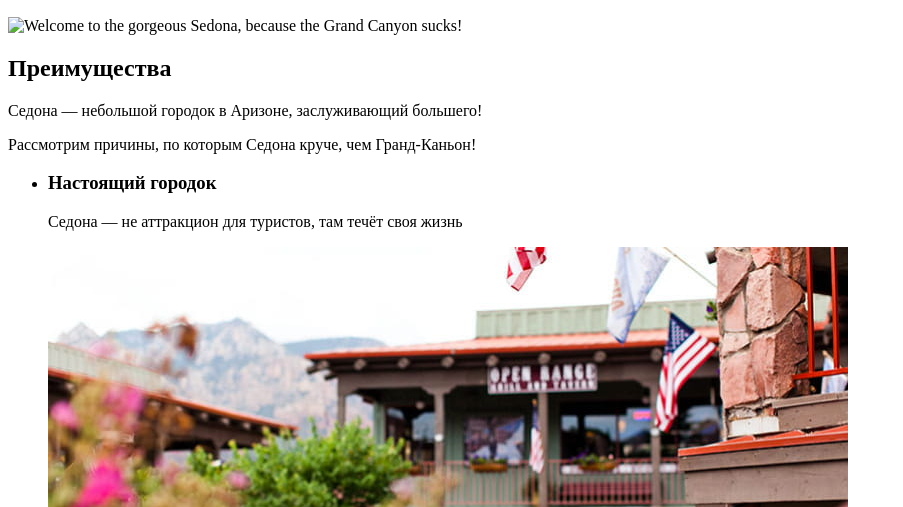
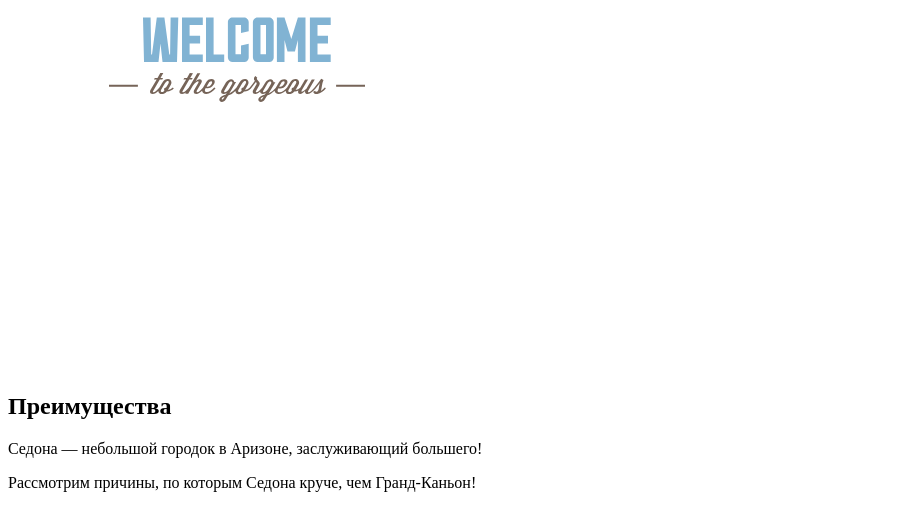
Before and after one commit to htmlacademy-htmlcss/2588685-sedona-2, a plain HTML site: page index.html in a window 1280 px wide. Shown: the part 288-795 px from the top of the page, without its empty margins (0-903 px from the left). Drawn offline with Linux system fonts and the light colour scheme.

Commit message:
Поправляет графику на главной странице

```diff
--- a/index.html
+++ b/index.html
@@ -40,7 +40,7 @@
     <main class="index-main" data-test="main">
       <section class="hero" data-test="hero">
         <h1 class="visually-hidden">Седона — городок в Аризоне</h1>
-        <img class="hero-img" src="images/welcome.png" width="458" height="352" alt="Welcome to the gorgeous Sedona, because the Grand Canyon sucks!">
+        <img class="hero-img" src="images/welcome.svg" width="458" height="352" alt="Welcome to the gorgeous Sedona, because the Grand Canyon sucks!">
       </section>
       <section class="advantages" data-test="advantages">
         <h2 class="visually-hidden">Преимущества</h2>
```
Also changed, not shown: images/welcome.svg (added).
